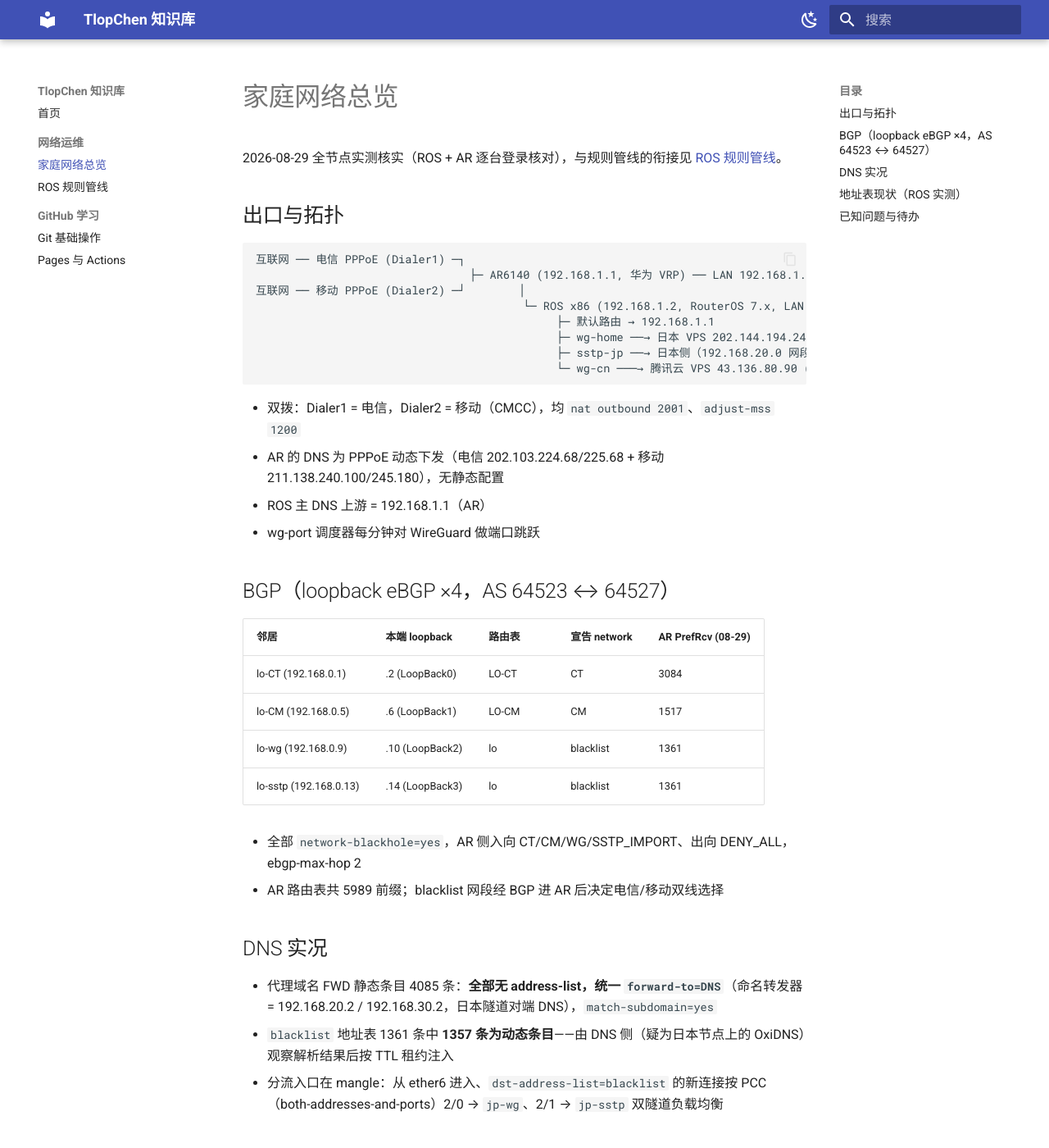
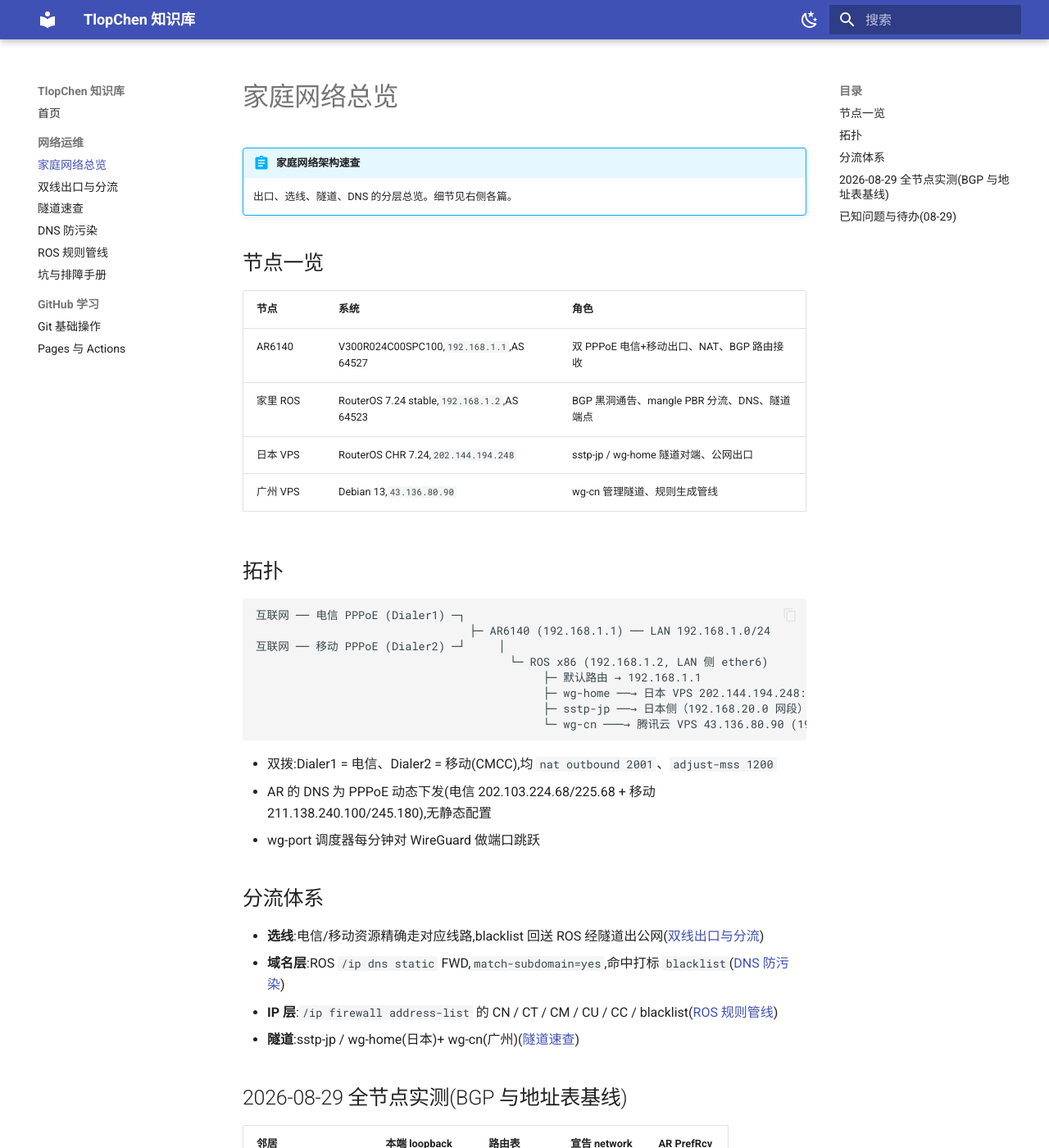
Before and after one commit to TlopChen/wiki, an MkDocs documentation site: the page built from docs/network/home-lab.md, in a window 1280 px wide and 1400 px high. Shown: the whole window at 82% size. Built offline with MkDocs 1.6.1 and Material for MkDocs 9.7.7, drawn with Linux system fonts in a browser that asks for light colours; some of the changed text lies outside the part shown.

Commit message:
知识库:网络架构留档(双线分流/隧道/DNS/坑手册),home-lab 实测基线合并

````diff
--- a/docs/network/home-lab.md
+++ b/docs/network/home-lab.md
@@ -1,55 +1,61 @@
 # 家庭网络总览
 
-2026-08-29 全节点实测核实（ROS + AR 逐台登录核对），与规则管线的衔接见 [ROS 规则管线](ros-rules-pipeline.md)。
+!!! abstract "家庭网络架构速查"
+    出口、选线、隧道、DNS 的分层总览。细节见右侧各篇。
 
-## 出口与拓扑
+## 节点一览
+
+| 节点 | 系统 | 角色 |
+|---|---|---|
+| AR6140 | V300R024C00SPC100,`192.168.1.1`,AS 64527 | 双 PPPoE 电信+移动出口、NAT、BGP 路由接收 |
+| 家里 ROS | RouterOS 7.24 stable,`192.168.1.2`,AS 64523 | BGP 黑洞通告、mangle PBR 分流、DNS、隧道端点 |
+| 日本 VPS | RouterOS CHR 7.24,`202.144.194.248` | sstp-jp / wg-home 隧道对端、公网出口 |
+| 广州 VPS | Debian 13,`43.136.80.90` | wg-cn 管理隧道、规则生成管线 |
+
+## 拓扑
 
 ```
 互联网 ── 电信 PPPoE (Dialer1) ─┐
-                                ├─ AR6140 (192.168.1.1, 华为 VRP) ── LAN 192.168.1.0/24
-互联网 ── 移动 PPPoE (Dialer2) ─┘        │
-                                        └─ ROS x86 (192.168.1.2, RouterOS 7.x, LAN 侧 ether6)
-                                             ├─ 默认路由 → 192.168.1.1
-                                             ├─ wg-home ──→ 日本 VPS 202.144.194.248:7138
-                                             ├─ sstp-jp ──→ 日本侧（192.168.20.0 网段）
-                                             └─ wg-cn ───→ 腾讯云 VPS 43.136.80.90 (192.168.40.1)
+                                ├─ AR6140 (192.168.1.1) ── LAN 192.168.1.0/24
+互联网 ── 移动 PPPoE (Dialer2) ─┘     │
+                                      └─ ROS x86 (192.168.1.2, LAN 侧 ether6)
+                                           ├─ 默认路由 → 192.168.1.1
+                                           ├─ wg-home ──→ 日本 VPS 202.144.194.248:7138
+                                           ├─ sstp-jp ──→ 日本侧（192.168.20.0 网段）
+                                           └─ wg-cn ───→ 腾讯云 VPS 43.136.80.90 (192.168.40.1)
 ```
 
-- 双拨：Dialer1 = 电信，Dialer2 = 移动（CMCC），均 `nat outbound 2001`、`adjust-mss 1200`
-- AR 的 DNS 为 PPPoE 动态下发（电信 202.103.224.68/225.68 + 移动 211.138.240.100/245.180），无静态配置
-- ROS 主 DNS 上游 = 192.168.1.1（AR）
+- 双拨:Dialer1 = 电信、Dialer2 = 移动(CMCC),均 `nat outbound 2001`、`adjust-mss 1200`
+- AR 的 DNS 为 PPPoE 动态下发(电信 202.103.224.68/225.68 + 移动 211.138.240.100/245.180),无静态配置
 - wg-port 调度器每分钟对 WireGuard 做端口跳跃
 
-## BGP（loopback eBGP ×4，AS 64523 ↔ 64527）
+## 分流体系
 
-| 邻居 | 本端 loopback | 路由表 | 宣告 network | AR PrefRcv (08-29) |
+- **选线**:电信/移动资源精确走对应线路,blacklist 回送 ROS 经隧道出公网([双线出口与分流](dual-wan-routing.md))
+- **域名层**:ROS `/ip dns static` FWD,`match-subdomain=yes`,命中打标 `blacklist`([DNS 防污染](dns-architecture.md))
+- **IP 层**:`/ip firewall address-list` 的 CN / CT / CM / CU / CC / blacklist([ROS 规则管线](ros-rules-pipeline.md))
+- **隧道**:sstp-jp / wg-home(日本)+ wg-cn(广州)([隧道速查](tunnels.md))
+
+## 2026-08-29 全节点实测(BGP 与地址表基线)
+
+| 邻居 | 本端 loopback | 路由表 | 宣告 network | AR PrefRcv |
 |---|---|---|---|---|
 | lo-CT (192.168.0.1) | .2 (LoopBack0) | LO-CT | CT | 3084 |
 | lo-CM (192.168.0.5) | .6 (LoopBack1) | LO-CM | CM | 1517 |
 | lo-wg (192.168.0.9) | .10 (LoopBack2) | lo | blacklist | 1361 |
 | lo-sstp (192.168.0.13) | .14 (LoopBack3) | lo | blacklist | 1361 |
 
-- 全部 `network-blackhole=yes`，AR 侧入向 CT/CM/WG/SSTP_IMPORT、出向 DENY_ALL，ebgp-max-hop 2
-- AR 路由表共 5989 前缀；blacklist 网段经 BGP 进 AR 后决定电信/移动双线选择
+- 全部 `network-blackhole=yes`;AR 入向 CT/CM/WG/SSTP_IMPORT、出向 DENY_ALL,`ebgp-max-hop 2`
+- AR 路由表共 5989 前缀;blacklist 网段进 AR 后决定电信/移动双线选择
 
-## DNS 实况
+ROS 地址表现状(08-29):CN 4638(待管线新版本导入)、CT/CM 3084/644、blacklist 1361(动态 1357 + 静态手工)、CU/CC 尚未导入。
 
-- 代理域名 FWD 静态条目 4085 条：**全部无 address-list，统一 `forward-to=DNS`**（命名转发器 = 192.168.20.2 / 192.168.30.2，日本隧道对端 DNS），`match-subdomain=yes`
-- `blacklist` 地址表 1361 条中 **1357 条为动态条目**——由 DNS 侧（疑为日本节点上的 OxiDNS）观察解析结果后按 TTL 租约注入
-- 分流入口在 mangle：从 ether6 进入、`dst-address-list=blacklist` 的新连接按 PCC（both-addresses-and-ports）2/0 → `jp-wg`、2/1 → `jp-sstp` 双隧道负载均衡
+## 已知问题与待办(08-29)
 
-## 地址表现状（ROS 实测）
-
-| 列表 | 条数 | 说明 |
-|---|---|---|
-| CN | 4638 | 中国大陆（当前为旧数据，待管线版本导入） |
-| CT / CM | 3084 / 644 | 电信 / 移动 |
-| blacklist | 1361 | 动态 1357 + 静态手工 IP |
-| CU / CC | — | 尚未导入（管线已生成 cn-unicom/cn-cernet.rsc） |
-
-## 已知问题与待办
-
-- [ ] `proxy-domain.rsc`（5197 条单文件双层版）尚未导入，ROS 上还是旧手工 gfw.rsc 的 4085 条
-- [ ] cn-unicom.rsc / cn-cernet.rsc 未导入（CU/CC 空缺）
-- [ ] **jp-wg 路由表默认路由（gateway=1.1.1.1 via wg-home）INACTIVE**，fallback sstp-jp 生效中——双隧道负载均衡当前实际全走 sstp，wg-home 握手正常，需排查该路由的 check-gateway 写法
+- [ ] `proxy-domain.rsc`(5197 条单文件双层版)尚未导入,ROS 上仍是旧手工 gfw.rsc 的 4085 条
+- [ ] cn-unicom.rsc / cn-cernet.rsc 未导入(CU/CC 空缺)
+- [ ] **jp-wg 路由表默认路由(gateway=1.1.1.1 via wg-home)INACTIVE**,fallback sstp-jp 生效中——双隧道负载均衡当前实际全走 sstp,wg-home 握手正常,需排查该路由的 check-gateway 写法
 - [ ] AR6140 / ROS 完整配置导出归档
+- [ ] VLAN 划分与接口表
+- [ ] 防火墙规则清单与用途说明
+- [ ] 巡检基线与脚本清单
--- a/mkdocs.yml
+++ b/mkdocs.yml
@@ -29,7 +29,11 @@ nav:
   - 首页: index.md
   - 网络运维:
       - 家庭网络总览: network/home-lab.md
+      - 双线出口与分流: network/dual-wan-routing.md
+      - 隧道速查: network/tunnels.md
+      - DNS 防污染: network/dns-architecture.md
       - ROS 规则管线: network/ros-rules-pipeline.md
+      - 坑与排障手册: network/pitfalls.md
   - GitHub 学习:
       - Git 基础操作: github/git-basics.md
       - Pages 与 Actions: github/pages-actions.md
````
Also changed, not shown: docs/index.md (+1 -1 lines), docs/network/dns-architecture.md (added, +30 -0 lines), docs/network/dual-wan-routing.md (added, +82 -0 lines), docs/network/pitfalls.md (added, +39 -0 lines), docs/network/tunnels.md (added, +50 -0 lines).
